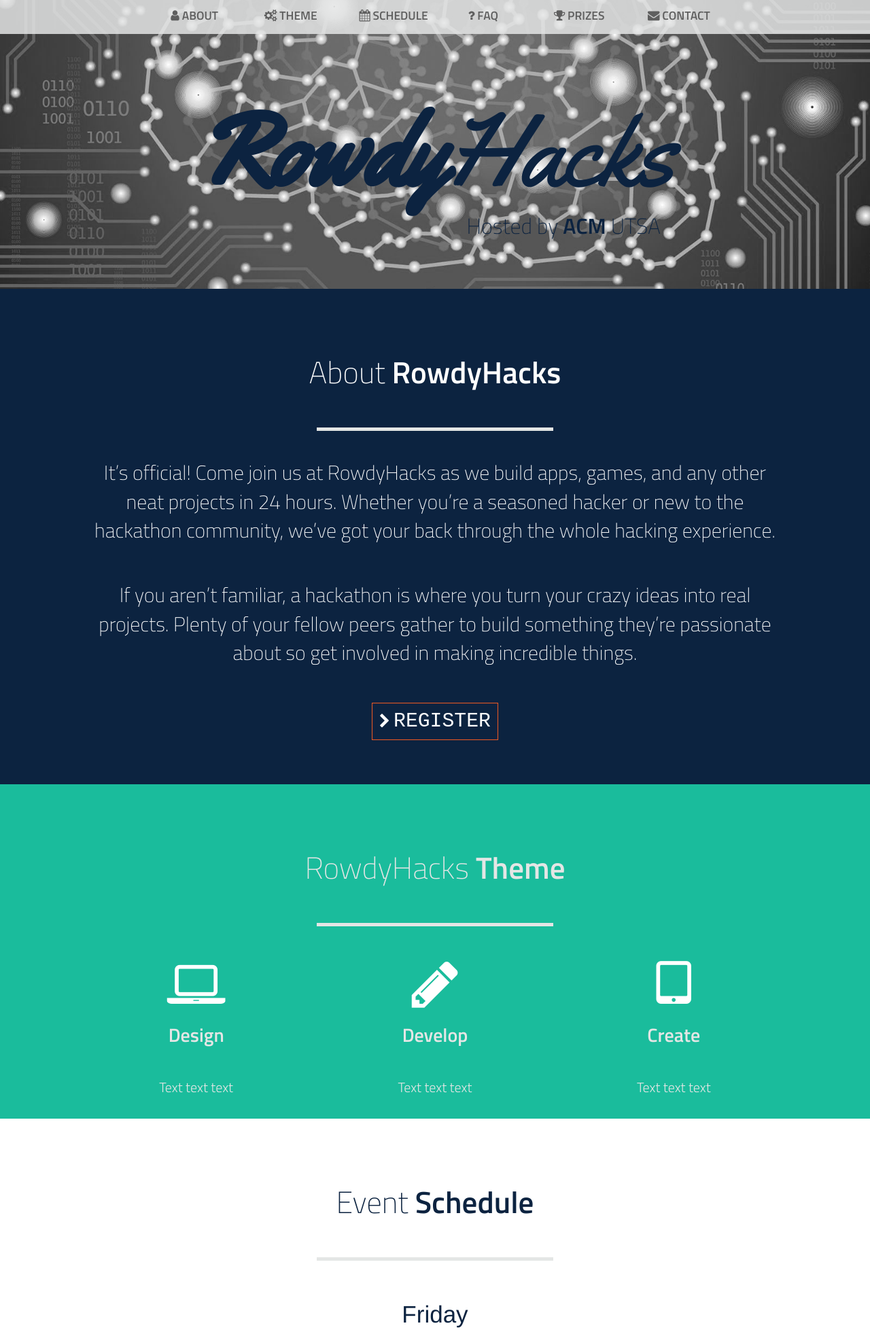
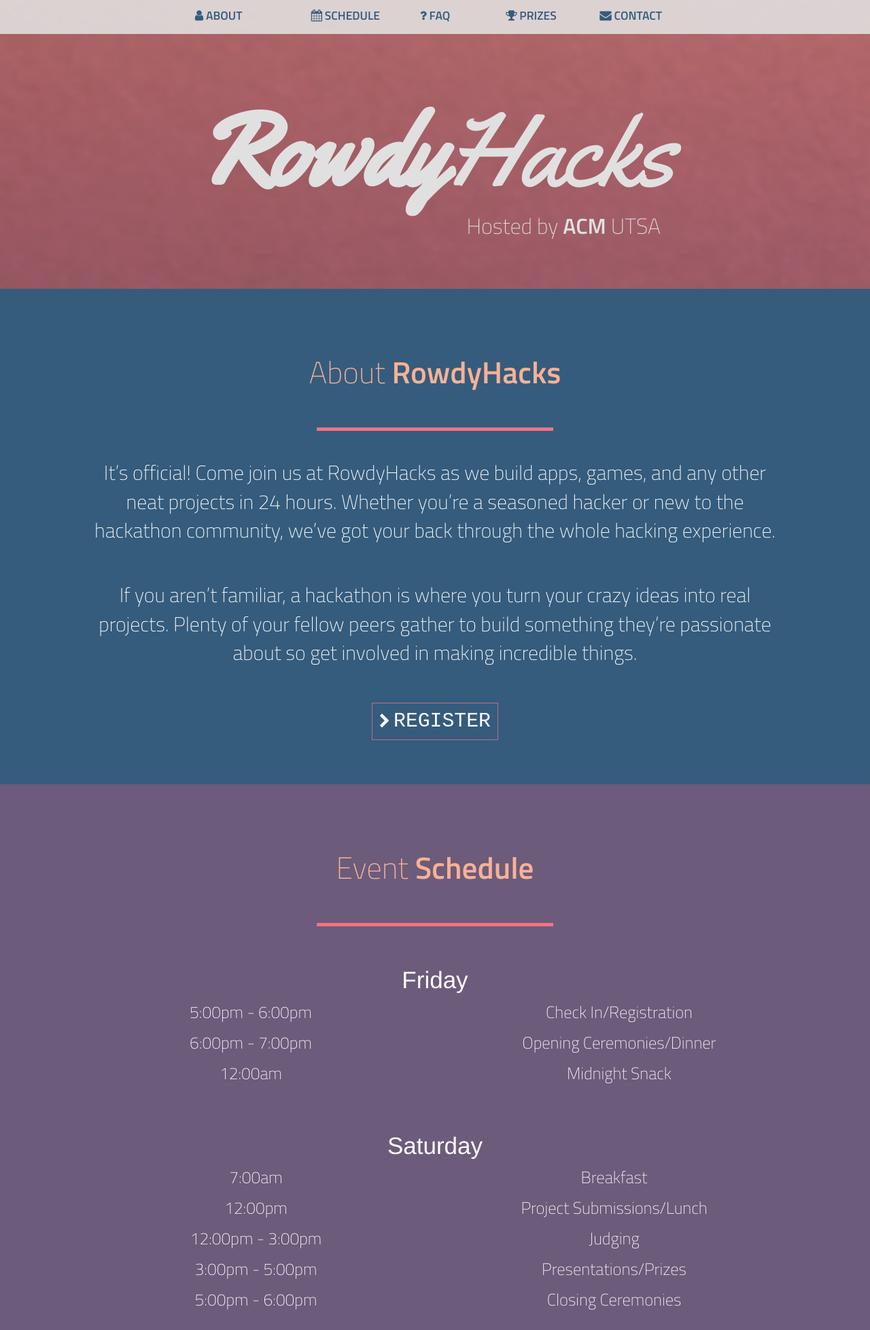
Before and after one commit to krismndz/rowdyhacks, a plain HTML site: page index.html in a window 1280 px wide. Shown: the top 1957 px of the page at 68% size. Drawn offline with Linux system fonts and the light colour scheme.

Commit message:
Updated color scheme for website

```diff
--- a/css/style.css
+++ b/css/style.css
@@ -30,6 +30,10 @@
     font-weight: 300;
 }
 
+.header {
+  color: #f8b195;
+}
+
 * {
     position: relative;
 }
@@ -47,11 +51,17 @@
 }
 
 body {
-    background-color: #2f2f2f;
+    background-color: #355C7D;
     font-family: "Titillium Web", sans-serif;
     font-weight: normal;
     overflow-x: hidden;
     -webkit-font-smoothing: antialiased !important;
+}
+
+.hr {
+  color: #f67280;
+  background-color: #f67280;
+  border-color: #f67280;
 }
 
 /* NAVBAR */
@@ -64,7 +74,7 @@
 }
 
 .navbar .nav a {
-    color: #5f5f5f;
+    color: #355c7d;
     font-family: "Titillium Web", sans-serif;
     font-weight: 600;
     transition: all .5 linear;
@@ -213,9 +223,9 @@
 }
 
 #slide-1 {
-    background-image: url('../images/GreyscaleCompSci.jpg');
+    background-image: url('../images/test2.png');
     font-family: 'Yellowtail', cursive;
-    color: #0c2340;
+    color: #E0E0E0;
     -webkit-background-size: 100%;
     -moz-background-size: 100%;
     -o-background-size: 100%;
@@ -294,11 +304,10 @@
 }
 
 #slide-2{
-    background-color: #0c2340;
+    background-color: #355C7D;
     color: #fff;
     padding-top: 90px;
 }
-
 
 .btn {
     border-radius: 0;
@@ -311,14 +320,14 @@
 }
 
 .btn-default {
-    border: 1px solid #f15a22;
+    border: 1px solid #c06c84;
     color: #f15a22;
     background-color: transparent;
 }
 
 .btn-default:hover,
 .btn-default:focus {
-    border: 1px solid #f15a22;
+    border: 1px solid #f67280;
     outline: 0;
     color: #fff;
 }
@@ -343,7 +352,9 @@
 }
 
 .line-row .hr {
-    background-color: #e4e6e5;
+  color: #f67280;
+  background-color: #f67280;
+  border-color: #f67280;
   height: 5px;
   margin: 0 auto;
   width: 33%;
@@ -411,8 +422,8 @@
 }
 
 #slide-40 {
-    background-color: #fff;
-    color: #0c2340;
+  background-color: #6c5b7b;
+  color: #fff;
   padding-top: 90px;
 }
 
@@ -428,7 +439,7 @@
 }
 
 #slide-4 {
-    background-color: #34495e;
+    background-color: #355C7D;
     color: #e4e6e5;
     padding-top: 90px;
 }
@@ -450,17 +461,22 @@
 }
 
 #slide-5 {
-    background-color: #616365;
+  background-color: #6c5b7b;
   color: #e4e6e5;
   padding-top: 90px;
 }
 
 #slide-6 {
-    background-color:#9dbcb0;
-    color: #000;
+  background-color: #355c7d;
+  color: #355C7D;
   padding-bottom: 75px;
   padding-top: 90px;
 }
+
+#slide-6 p {
+  color: #fff;
+}
+
 
 @media (max-width: 767px) {
         #slide-6 {
@@ -469,7 +485,7 @@
 }
 
         #slide-6 .line-row .hr {
-                background-color: #4e4e4e;
+                background-color: #f67280;
                 color: #000;
         }
 
@@ -535,6 +551,7 @@
         display: none;
 }
 .contact-text{
+   color: #fff;
    word-wrap: break-word;
 }
 .zoom {
@@ -553,9 +570,6 @@
         cursor: pointer;
 }
 
-
-
-
 #slide-20 {
         background-color: #1abc9c;
         color: #e4e6e5;
@@ -568,7 +582,7 @@
         }
 
         .line-row .hr {
-                background-color: #e4e6e5;
+                background-color: #f67280;
                 height: 5px;
                 margin: 0 auto;
                 width: 33%;
--- a/index.html
+++ b/index.html
@@ -31,11 +31,8 @@
 
       <div class="nav-collapse collapse navbar-responsive-collapse">
         <ul class="nav row">
-          <li data-slide="2" class="col-12 col-sm-2 active"><a id="menu-link-2" href="#slide-2" title="ABOUT">
+          <li data-slide="2" class="col-12 col-sm-3 active"><a id="menu-link-2" href="#slide-2" title="ABOUT">
             <span class="icon icon-user"></span> <span class="text">ABOUT</span></a>
-          </li>
-          <li data-slide="20" class="col-12 col-sm-2"><a id="menu-link-3" href="#slide-20" title="THEME">
-            <span class="icon icon-gears"></span> <span class="text">THEME</span></a>
           </li>
           <li data-slide="40" class="col-12 col-sm-2"><a id="menu-link-3" href="#slide-40" title="SCHEDULE">
             <span class="icon icon-calendar"></span> <span class="text">SCHEDULE</span></a>
@@ -72,7 +69,7 @@
     <div class="slide story" id="slide-2" data-slide="2">
         <div class="container">
             <div class="row title-row">
-                <div class="col-12 font-thin">About <span class="font-semibold">RowdyHacks</span></div>
+                <div class="col-12 font-thin header">About <span class="font-semibold">RowdyHacks</span></div>
             </div><!-- /row -->
             <div class="row line-row">
                 <div class="hr">&nbsp;</div>
@@ -95,42 +92,11 @@
         </div><!-- /container -->
     </div><!-- /slide2 -->
 
-    <!-- === Slide 20 (technically slide 3) === -->
-    <div class="slide story" id="slide-20" data-slide="20">
-        <div class="container">
-            <div class="row title-row">
-                <div class="col-12 font-thin">RowdyHacks <span class="font-semibold">Theme</span></div>
-                </div><!-- /row -->
-                <div class="row line-row">
-                    <div class="hr">&nbsp;</div>
-                </div><!-- /row -->
-
-            <div class="row content-row">
-                <div class="col-12 col-lg-4 col-sm-6">
-                    <p><i class="icon icon-laptop"></i></p>
-                    <h2><span class="font-semibold">Design</span></h2>
-                    <h4 class="font-thin">Text text text</h4>
-                </div><!-- /col12 -->
-                <div class="col-12 col-lg-4 col-sm-6">
-                        <p><i class="icon icon-pencil"></i></p>
-                        <h2><span class="font-semibold">Develop</span></h2>
-                        <h4 class="font-thin">Text text text</h4>
-                </div><!-- /col12 -->
-                <div class="col-12 col-lg-4 col-sm-6">
-                        <p><i class="icon icon-tablet"></i></p>
-                        <h2 class="font-semibold">Create</h2>
-                        <h4 class="font-thin">Text text text</h4>
-                </div><!-- /col12 -->
-            </div><!-- /row -->
-
-                </div><!-- /container -->
-        </div><!-- /slide2 -->
-
     <!-- === Slide 40 === -->
     <div class="slide story" id="slide-40" data-slide="40">
         <div class="container">
             <div class="row title-row">
-                <div class="col-12 font-thin">Event<span class="font-semibold"> Schedule</span></div>
+                <div class="col-12 font-thin header">Event<span class="font-semibold"> Schedule</span></div>
             </div><!-- /row -->
             <div class="row line-row">
                 <div class="hr">&nbsp;</div>
@@ -199,7 +165,7 @@
     <div class="slide story faq" id="slide-4" data-slide="4">
         <div class="container">
             <div class="row title-row">
-                <div class="col-12 font-thin">Frequently asked <span class="font-semibold">questions</span></div>
+                <div class="col-12 font-thin header">Frequently asked <span class="font-semibold">questions</span></div>
             </div><!-- /row -->
             <div class="row line-row">
                 <div class="hr">&nbsp;</div>
@@ -290,14 +256,14 @@
     <div class="slide story" id="slide-5" data-slide="5">
         <div class="container">
             <div class="row title-row">
-                <div class="col-12 font-thin">RowdyHacks <span class="font-semibold">Prizes</span></div>
+                <div class="col-12 font-thin header">RowdyHacks <span class="font-semibold">Prizes</span></div>
             </div><!-- /row -->
             <div class="row line-row">
                 <div class="hr">&nbsp;</div>
             </div><!-- /row -->
             <div class="row subtitle-row">
                 <div class="col-sm-1 hidden-sm">&nbsp;</div>
-                <div class="col-12 col-sm-10 font-light">Prize information will go here</div>
+                <div class="col-12 col-sm-10 font-light">Prize information coming soon</div>
                 <div class="col-sm-1 hidden-sm">&nbsp;</div>
             </div><!-- /row -->
         </div><!-- /container -->
@@ -307,14 +273,14 @@
     <div class="slide story" id="slide-6" data-slide="6">
         <div class="container">
             <div class="row title-row">
-                <div class="col-12 font-light">Contact ACM<span class="font-semibold"> about RowdyHacks</span></div>
+                <div class="col-12 font-thin header">Contact<span class="font-semibold"> RowdyHacks</span></div>
             </div><!-- /row -->
             <div class="row line-row">
                 <div class="hr">&nbsp;</div>
             </div><!-- /row -->
             <div class="row subtitle-row">
                 <div class="col-sm-1 hidden-sm">&nbsp;</div>
-                <div class="col-12 col-sm-10 font-light">Have Questions?<br>Feel free to e-mail us or send us a message via social media.</div>
+                <div class="col-12 col-sm-10 font-light"><p>Have Questions?<br>Feel free to e-mail us or send us a message via social media.</p></div>
                 <div class="col-sm-1 hidden-sm">&nbsp;</div>
             </div><!-- /row -->
             <div id="contact-row-4" class="row">
```
Also changed, not shown: images/test.png (added), images/test2.png (added). Lines whose indentation alone changed are shown as unchanged.
